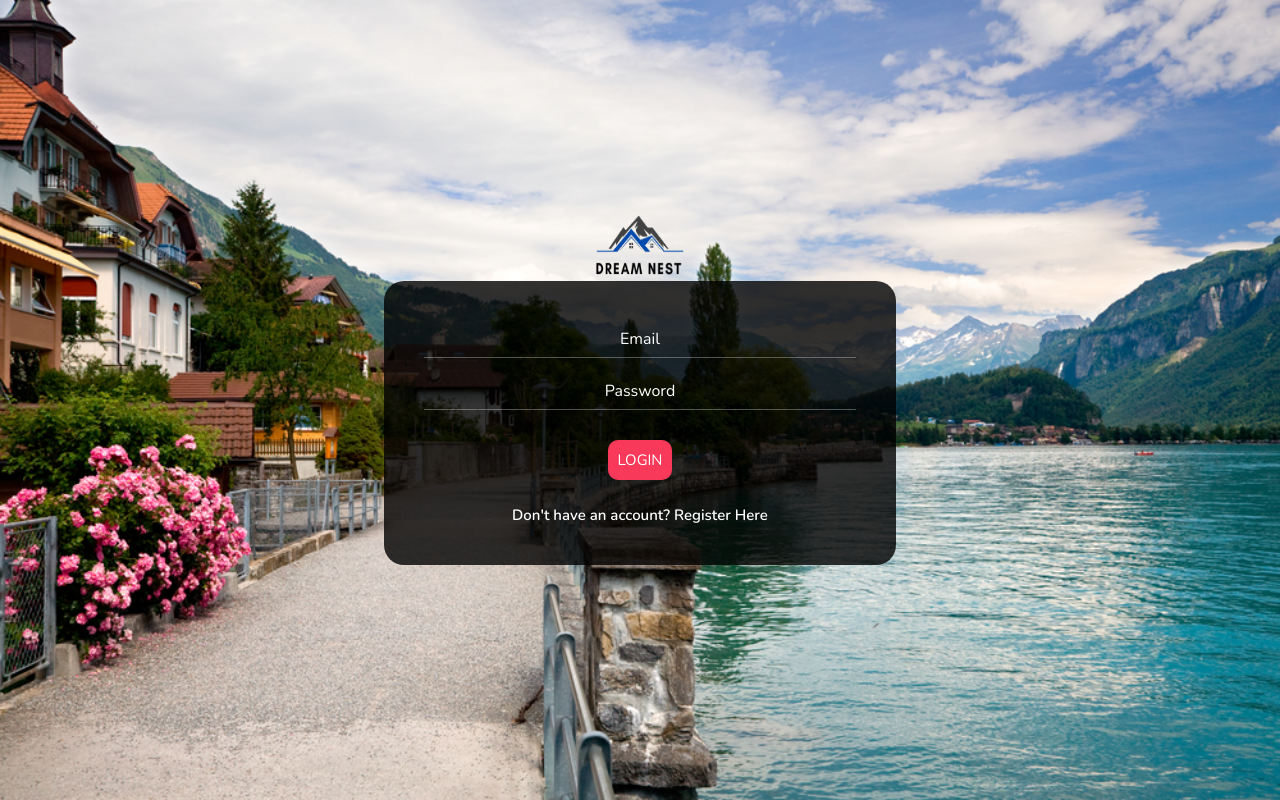
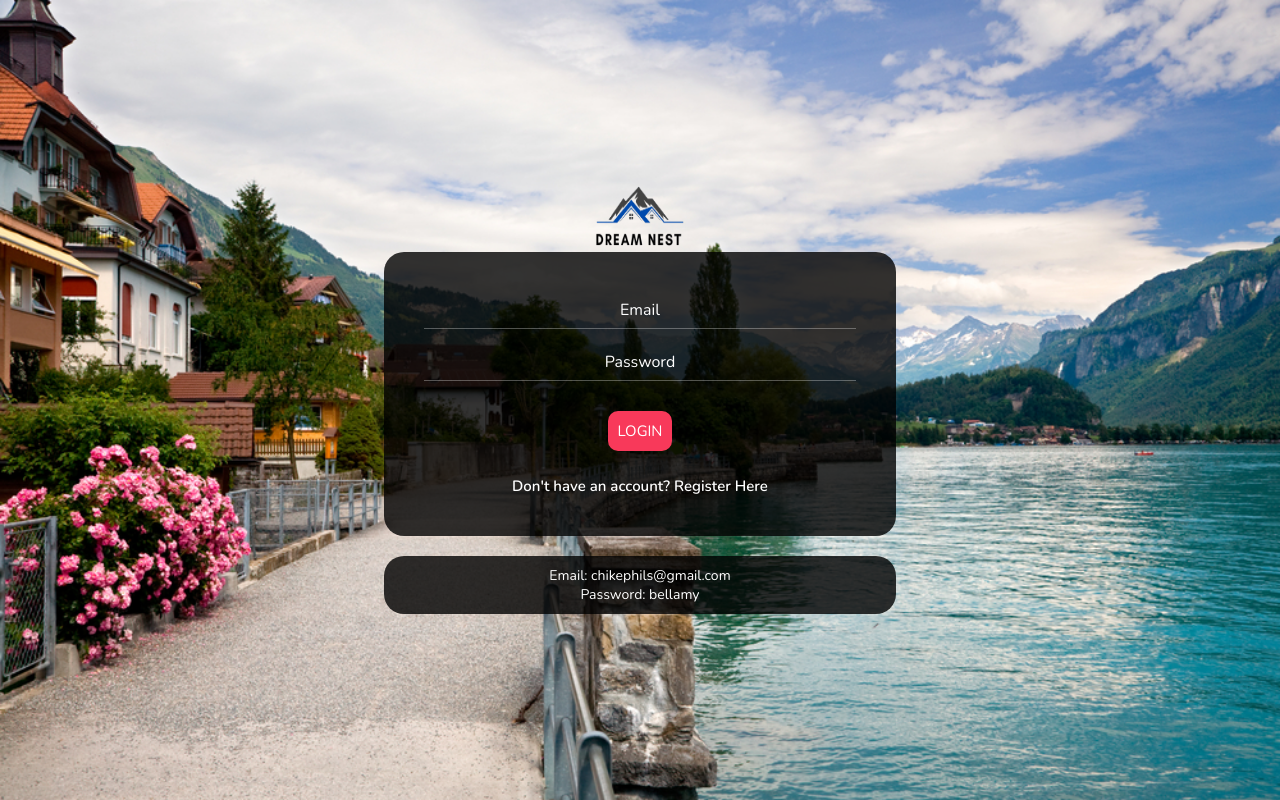
Before and after one commit to chikephils/rentals, a React (Create React App) app in the folder client/: page /login in a window 1280 px wide. Built offline with nearby package versions, Linux system fonts and the light colour scheme; no server answers.

Commit message:
updated login info

```diff
--- a/client/src/pages/LoginPage.jsx
+++ b/client/src/pages/LoginPage.jsx
@@ -73,6 +73,10 @@
         </form>
         <Link to="/register"> Don't have an account? Register Here </Link>
       </div>
+      <div className="login_loginInfo">
+        <p>Email: chikephils@gmail.com</p>
+        <p>Password: bellamy</p>
+      </div>
     </div>
   );
 };
--- a/client/src/styles/Login.scss
+++ b/client/src/styles/Login.scss
@@ -112,4 +112,20 @@
       text-align: center;
     }
   }
+  &_loginInfo {
+    display: flex;
+    flex-direction: column;
+    width: 40%;
+    background-color: rgba(0, 0, 0, 0.8);
+    border-radius: 20px;
+    align-items: center;
+    justify-content: center;
+    padding: 10px;
+
+    p {
+      color: white;
+      font-size: 14px;
+      text-align: center;
+    }
+  }
 }
```
